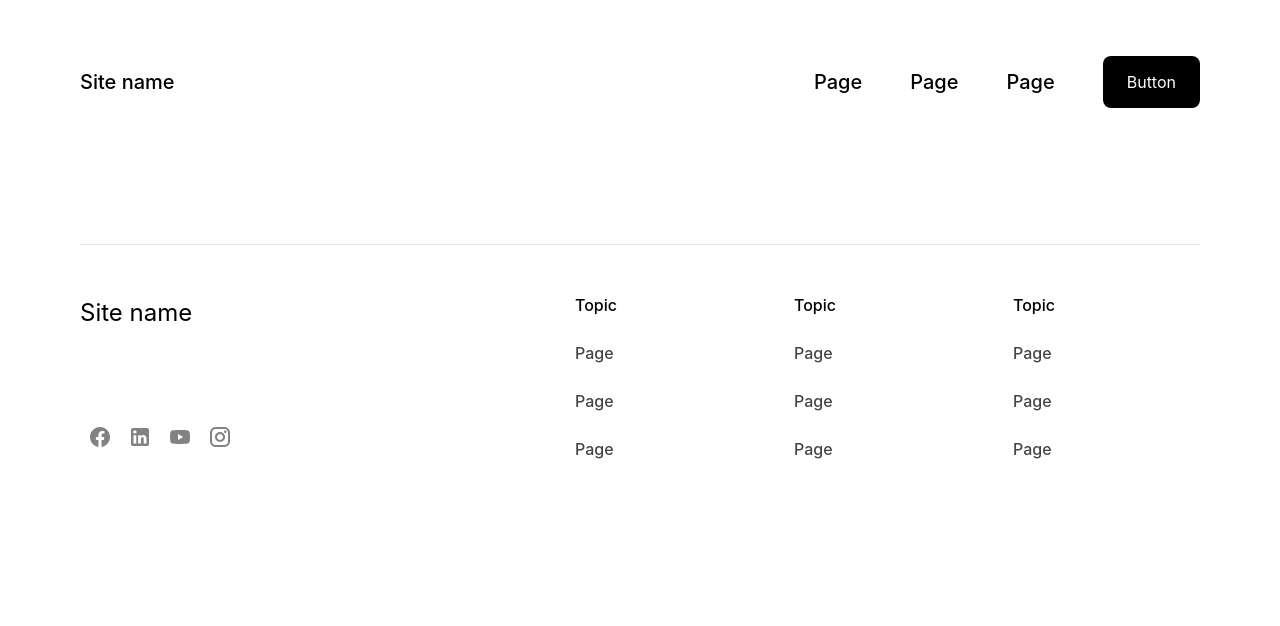
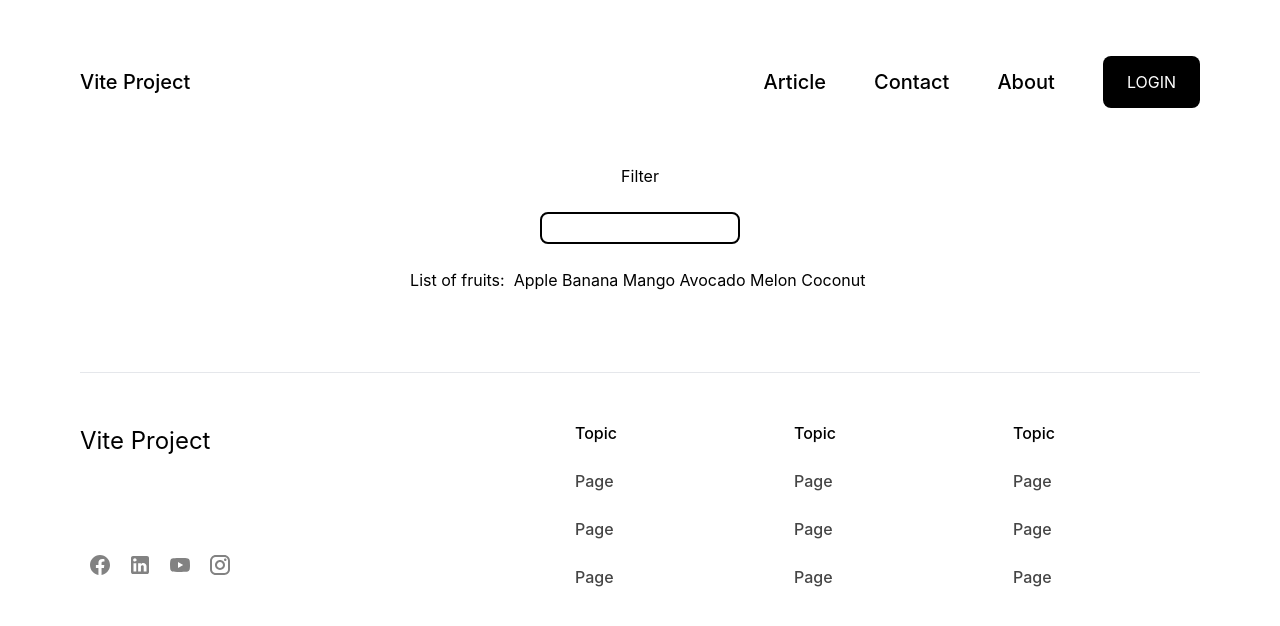
Before and after one commit to KimVi69/first-vite-app, a React app: page /filter in a window 1280 px wide. Shown: the top 626 px of the page. Built offline with nearby package versions, Linux system fonts and the light colour scheme; the HTML template or start-up script is replaced by a standard one.

Commit message:
Add navigation

```diff
--- a/package.json
+++ b/package.json
@@ -10,9 +10,12 @@
     "preview": "vite preview"
   },
   "dependencies": {
+    "@hookform/resolvers": "^3.6.0",
     "react": "^18.2.0",
     "react-dom": "^18.2.0",
-    "react-router-dom": "^6.23.1"
+    "react-hook-form": "^7.52.0",
+    "react-router-dom": "^6.23.1",
+    "yup": "^1.4.0"
   },
   "devDependencies": {
     "@types/react": "^18.2.66",
--- a/src/App.tsx
+++ b/src/App.tsx
@@ -6,6 +6,7 @@ import About from "./pages/about/about";
 import Article from "./pages/article/article";
 import Contact from "./pages/contact/contact";
 import Timer from "./pages/timer";
+import Filter from "./pages/filter";
 
 const App: React.FC = () => {
   return (
@@ -18,6 +19,7 @@ const App: React.FC = () => {
           <Route path="/article" element={<Article />} />
           <Route path="/contact" element={<Contact />} />
           <Route path="/timer" element={<Timer />} />
+          <Route path="/filter" element={<Filter />} />
         </Routes>
         <Footer />
       </BrowserRouter>
--- a/src/components/footer.tsx
+++ b/src/components/footer.tsx
@@ -9,7 +9,7 @@ const footer = () => {
       <hr className="mx-20" />
       <section className="px-20 py-12 flex justify-between items-center max-md:flex-col">
         <div className="flex flex-col justify-between gap-[88px] min-w-[184px]">
-          <div className=" text-2xl">Site name</div>
+          <div className=" text-2xl">Vite Project</div>
           <div className="flex font-normal">
             <img src={facebookIcon} alt="Facebook Icon" />
             <img src={linkedinIcon} alt="Linkedin Icon" />
--- a/src/components/header.tsx
+++ b/src/components/header.tsx
@@ -1,15 +1,25 @@
+import { Link } from "react-router-dom";
+
 const header = () => {
   return (
-    <header className="flex justify-between h-[164px] items-center px-20">
-      <div className="text-xl font-medium">Site name</div>
+    <header className="flex justify-between h-[164px] items-center px-20 max-md:flex-col max-md:justify-end max-md:gap-8">
+      <div className="text-xl font-medium">
+        <Link to="/">Vite Project</Link>
+      </div>
       <nav className="flex gap-12">
         <ul className="flex gap-12 items-center text-xl font-medium">
-          <li>Page</li>
-          <li>Page</li>
-          <li>Page</li>
+          <li>
+            <Link to="/article">Article</Link>
+          </li>
+          <li>
+            <Link to="/contact">Contact</Link>
+          </li>
+          <li>
+            <Link to="/about">About</Link>
+          </li>
         </ul>
         <button className="bg-black rounded-lg text-white px-[24px] py-[14px] text-base">
-          Button
+          LOGIN
         </button>
       </nav>
     </header>
--- /dev/null
+++ b/src/pages/contact/components/Label.tsx
@@ -0,0 +1,21 @@
+import React from "react";
+
+interface LabelProps {
+  title?: string;
+  style: boolean;
+}
+const Label1: React.FC<LabelProps> = ({ title = "default value", style }) => {
+  return (
+    <p
+      className={`text-base font-medium ${style ? "text-[red]" : "text-black"}`}
+    >
+      {title}
+    </p>
+  );
+};
+
+const Label2 = ({ title }: { title: string }) => {
+  return <p className="text-base font-medium">{title}</p>;
+};
+
+export { Label1, Label2 };
--- a/src/pages/contact/contact.tsx
+++ b/src/pages/contact/contact.tsx
@@ -1,19 +1,31 @@
-import { FormEvent, useState } from "react";
+import { yupResolver } from "@hookform/resolvers/yup";
 import Image from "../../assets/images/contact-image.svg";
+import { Label1 } from "./components/Label";
+import { SubmitHandler, useForm } from "react-hook-form";
+import * as yup from "yup";
+
+const schema = yup.object({
+  firstName: yup.string().required("* First name is required"),
+  lastName: yup.string().required("* Last name is required"),
+  email: yup
+    .string()
+    .email("* Invalid email address")
+    .required("* Email is required"),
+  message: yup.string().optional(),
+});
+
+type Inputs = yup.InferType<typeof schema>;
 
 const Contact = () => {
-  const [firstName, setFirstName] = useState("");
-  const [lastName, setLastName] = useState("");
-  const [email, setEmail] = useState("");
-  const [message, setMessage] = useState("");
-  const handleSubmit = (event: FormEvent<HTMLFormElement>) => {
-    event.preventDefault();
+  const {
+    register,
+    handleSubmit,
+    formState: { errors },
+  } = useForm<Inputs>({
+    resolver: yupResolver(schema),
+  });
+  const onSubmit: SubmitHandler<Inputs> = (data) => console.log(data);
 
-    console.log("firstName:", firstName);
-    console.log("lastName:", lastName);
-    console.log("email:", email);
-    console.log("message:", message);
-  };
   return (
     <main className="flex flex-col justify-between p-20 pb-[120px] gap-32 lg:flex-row">
       <section className="flex flex-col gap-8 flex-1">
@@ -25,50 +37,48 @@ const Contact = () => {
             Subheading for description or instructions
           </h2>
         </div>
-        <form onSubmit={handleSubmit} className="flex flex-col gap-6 h-full">
+        <form
+          onSubmit={handleSubmit(onSubmit)}
+          className="flex flex-col gap-6 h-full"
+        >
           <div className="flex gap-8 max-md:flex-col">
             <div className="flex flex-col gap-2 w-full">
               <p className="text-base font-medium">First name</p>
               <input
-                className="border-2 rounded-lg px-[16px] py-[12px] flex-1"
-                type="text"
-                value={firstName}
-                onChange={(e) => setFirstName(e.target.value)}
-                required
+                className="border-2 rounded-lg px-[16px] py-[12px]"
+                {...register("firstName")}
                 placeholder="John"
               />
+              <p className="text-red-600">{errors.firstName?.message}</p>
             </div>
             <div className="flex flex-col gap-2 w-full">
               <p className="text-base font-medium">Last name</p>
               <input
-                className="border-2 rounded-lg px-[16px] py-[12px] flex-1"
-                type="text"
-                value={lastName}
-                onChange={(e) => setLastName(e.target.value)}
-                required
+                className="border-2 rounded-lg px-[16px] py-[12px]"
+                {...register("lastName")}
                 placeholder="Smith"
               />
+              <p className="text-red-600">{errors.lastName?.message}</p>
             </div>
           </div>
+
           <div className="flex flex-col gap-2">
-            <p className="text-base font-medium">Email address</p>
+            <Label1 title="Email Address" style={false} />
             <input
               className="border-2 rounded-lg px-[16px] py-[12px]"
-              type="email"
-              value={email}
-              onChange={(e) => setEmail(e.target.value)}
-              required
+              {...register("email")}
               placeholder="email@janesfakedomain.net"
             />
+            <p className="text-red-600">{errors.email?.message}</p>
           </div>
           <div className="flex flex-col gap-2 flex-1">
             <p className="text-base font-medium">Your message</p>
             <textarea
               className="border-2 rounded-lg px-[16px] py-[12px] flex-1 resize-none"
-              value={message}
-              onChange={(e) => setMessage(e.target.value)}
+              {...register("message")}
               placeholder="Enter your question or message"
             />
+            <p className="text-red-600">{errors.message?.message}</p>
           </div>
           <div className="flex">
             <button
--- /dev/null
+++ b/src/pages/filter.tsx
@@ -0,0 +1,38 @@
+import { useEffect, useState } from "react";
+
+const Filter = () => {
+  const [inputText, setInputText] = useState("");
+  const [result, setResult] = useState<string[]>([]);
+
+  useEffect(() => {
+    const fruits = ["Apple", "Banana", "Mango", "Avocado", "Melon", "Coconut"];
+    setResult(
+      fruits.filter((fruit) =>
+        fruit.toLowerCase().includes(inputText.toLowerCase())
+      )
+    );
+  }, [inputText]);
+
+  return (
+    <main className="flex flex-col justify-center items-center text-center">
+      <section className="flex flex-col gap-6 items-center">
+        <h1>Filter</h1>
+        <input
+          className="text-xl text-center border-2 rounded-lg border-black max-w-[200px]"
+          value={inputText}
+          onChange={(e) => setInputText(e.target.value)}
+        />
+        <div>
+          <ul className="flex">
+            List of fruits: &nbsp;
+            {result.map((item) => {
+              return <li>{item}&nbsp;</li>;
+            })}
+          </ul>
+        </div>
+      </section>
+    </main>
+  );
+};
+
+export default Filter;
--- a/src/pages/timer.tsx
+++ b/src/pages/timer.tsx
@@ -1,11 +1,15 @@
 import { useEffect, useState } from "react";
 
 const Timer = () => {
-  const [time, setTime] = useState(0);
+  const [time, setTime] = useState(10);
   const [countdown, setCountdown] = useState(false);
+  const [timeInput, setTimeInput] = useState(true);
 
   const handleSubmit = () => {
-    setCountdown(true);
+    if (!countdown) {
+      setCountdown(true);
+      setTimeInput(false);
+    }
   };
 
   useEffect(() => {
@@ -16,6 +20,9 @@ const Timer = () => {
       }, 1000);
 
       return () => clearInterval(interval);
+    } else if (time <= 0) {
+      setCountdown(false);
+      setTimeInput(true);
     }
   }, [time, countdown]);
 
@@ -24,10 +31,15 @@ const Timer = () => {
       <section className="flex flex-col border-4 w-[400px] h-[400px] justify-center items-center p-20 rounded-[50%] gap-8">
         <h1>COUNTDOWN TIMER:</h1>
         <input
-          className="text-9xl text-center w-full outline-none"
+          className="text-9xl text-center w-full outline-none bg-transparent"
           value={time}
           type="text"
-          onChange={(e) => setTime(parseInt(e.target.value))}
+          maxLength={3}
+          onChange={(e) => {
+            const value = parseInt(e.target.value);
+            setTime(isNaN(value) ? 0 : value);
+          }}
+          disabled={!timeInput}
         />
         <button
           className="bg-black rounded-lg text-white px-6 py-2 text-base"
```
Also changed, not shown: .eslintrc.cjs, 1 other file (tests, documents, lock files or other folders).
